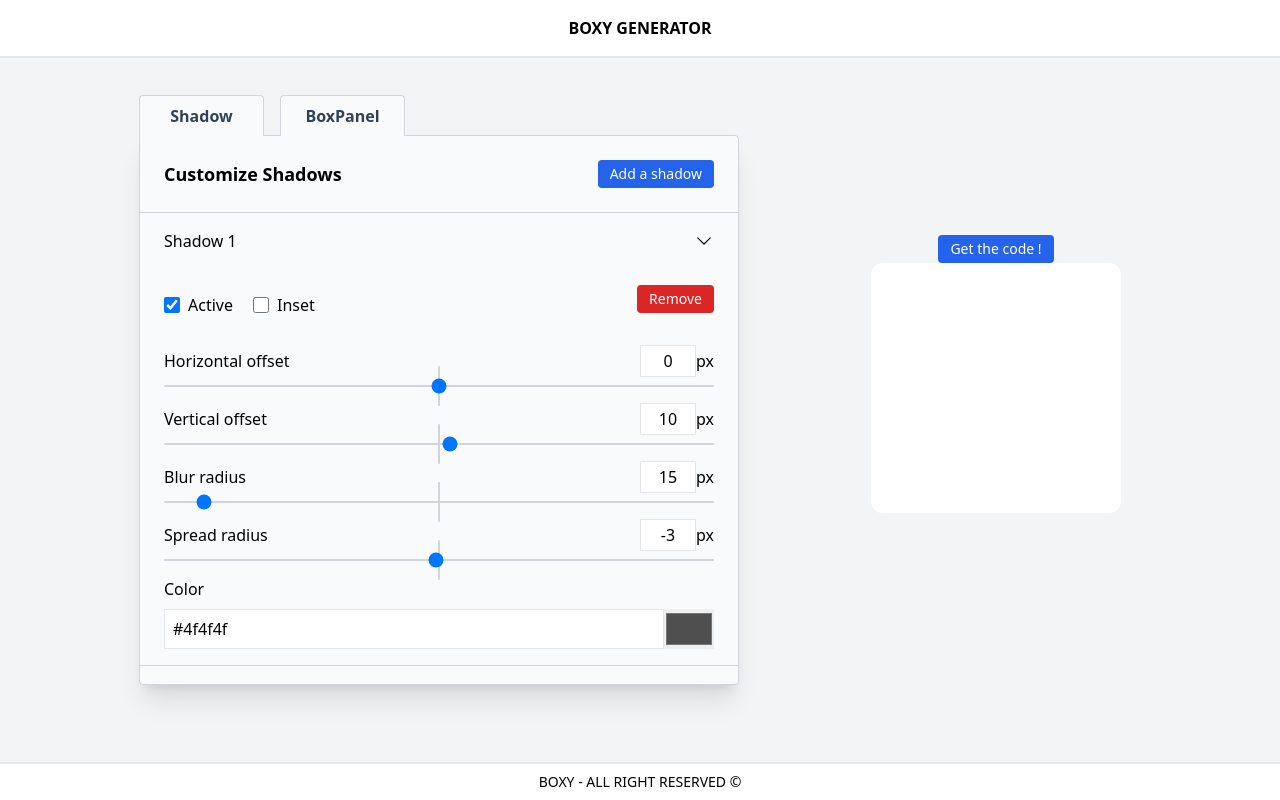
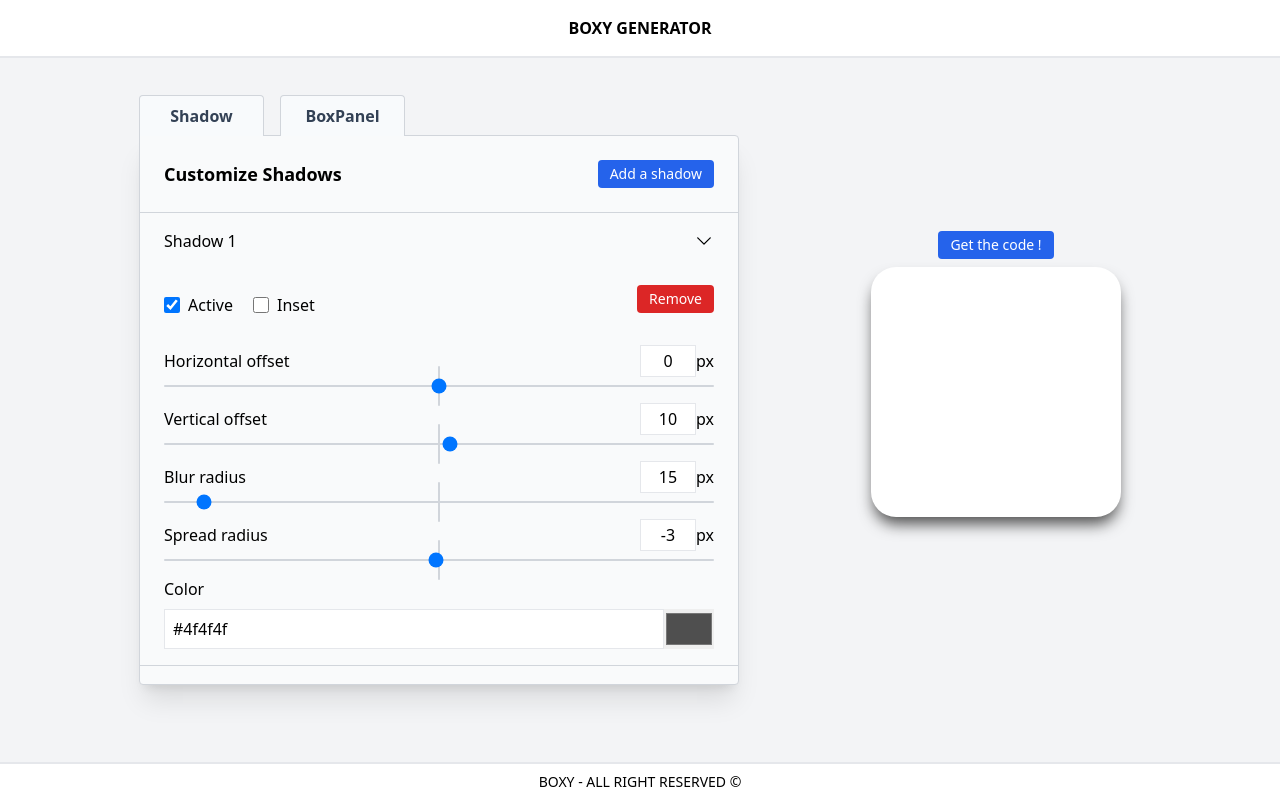
Before and after one commit to LorisQsd/Boxy-Generator_ReactAPP, a React (Vite) app: page / in a window 1280 px wide. Built offline with nearby package versions, Linux system fonts and the light colour scheme.

Commit message:
Feat: Dynamisation de la preview avec les states

```diff
--- a/src/features/boxProperties.js
+++ b/src/features/boxProperties.js
@@ -25,7 +25,7 @@
   {
     inputNumber: 4,
     name: "Background color",
-    value: "#fff",
+    value: "#ffffff",
     type: "color",
   },
 ];
--- a/src/layouts/Visualization/Modal/ModalBtn.jsx
+++ b/src/layouts/Visualization/Modal/ModalBtn.jsx
@@ -1,6 +1,6 @@
 export default function ModalBtn() {
   return (
-    <div className="px-3 py-1 mx-auto mt-2 text-sm text-white bg-blue-600 rounded cursor-pointer hover:bg-blue-700">
+    <div className="relative z-0 px-3 py-1 mx-auto my-2 text-sm text-white bg-blue-600 rounded cursor-pointer hover:bg-blue-700">
       Get the code !
     </div>
   )
--- a/src/layouts/Visualization/Visualization.jsx
+++ b/src/layouts/Visualization/Visualization.jsx
@@ -1,10 +1,24 @@
 import ModalBtn from "./Modal/ModalBtn";
+import getBoxShadowValue from "../../utils/getBoxShadowValue";
+import { useSelector } from "react-redux";
 
 export default function Visualization() {
+  const shadowValues = useSelector((state) => state.shadows);
+  const boxProperties = useSelector((state) => state.boxProperties);
+
   return (
     <div className="flex flex-col p-5 ml-10 lg:ml-28">
       <ModalBtn />
-      <div className="w-[250px] h-[250px] bg-white rounded-xl mb-20 lg:mb40"></div>
+      <div
+        className="w-[250px] h-[250px] bg-white rounded-xl mb-20 lg:mb40"
+        style={{
+          boxShadow: `${getBoxShadowValue(shadowValues).slice(0, -1)}`,
+          borderRadius: `${boxProperties[0].value}px`,
+          height: `${boxProperties[1].value}px`,
+          width: `${boxProperties[2].value}px`,
+          backgroundColor: `${boxProperties[3].value}`,
+        }}
+      ></div>
     </div>
   );
 }
--- /dev/null
+++ b/src/utils/getBoxShadowValue.js
@@ -0,0 +1,19 @@
+export default function getBoxShadowValue(shadows) {
+  let finalString = "";
+
+  shadows.forEach((shadow) => {
+    if (shadow.active) {
+      shadow.inputs.forEach((input) => {
+        if (input.type === "range") finalString += `${input.value}px `;
+        else if (input.type === "color") finalString += `${input.value}`;
+      });
+
+      if (shadow.inset) finalString += " inset";
+
+      if (shadows.indexOf(shadow) === shadows.length - 1) finalString += ";";
+      else finalString += ",";
+    }
+  });
+
+  return finalString;
+}
```
